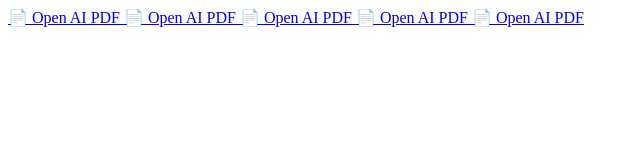
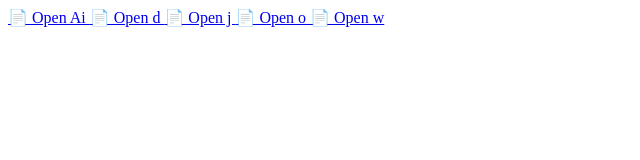
Before and after one commit to 2026-rs/ai, a plain HTML site: page index.html in a window 1280 px wide. Shown: the whole page, without its empty margins (0-640 px from the left). Drawn offline with Linux system fonts and the light colour scheme.

Commit message:
Update index.html

```diff
--- a/index.html
+++ b/index.html
@@ -13,22 +13,22 @@
 
 
     <a href="ai.pdf" target="_blank" class="pdf-btn">
-        📄 Open AI PDF
+        📄 Open Ai
     </a>
     <a href="d.pdf" target="_blank" class="pdf-btn">
-        📄 Open AI PDF
+        📄 Open d
     </a>
 
     <a href="j.pdf" target="_blank" class="pdf-btn">
-        📄 Open AI PDF
+        📄 Open j
     </a>
 
     <a href="o.pdf" target="_blank" class="pdf-btn">
-        📄 Open AI PDF
+        📄 Open o
     </a>
 
     <a href="w.pdf" target="_blank" class="pdf-btn">
-        📄 Open AI PDF
+        📄 Open w
     </a>
 
 
```
